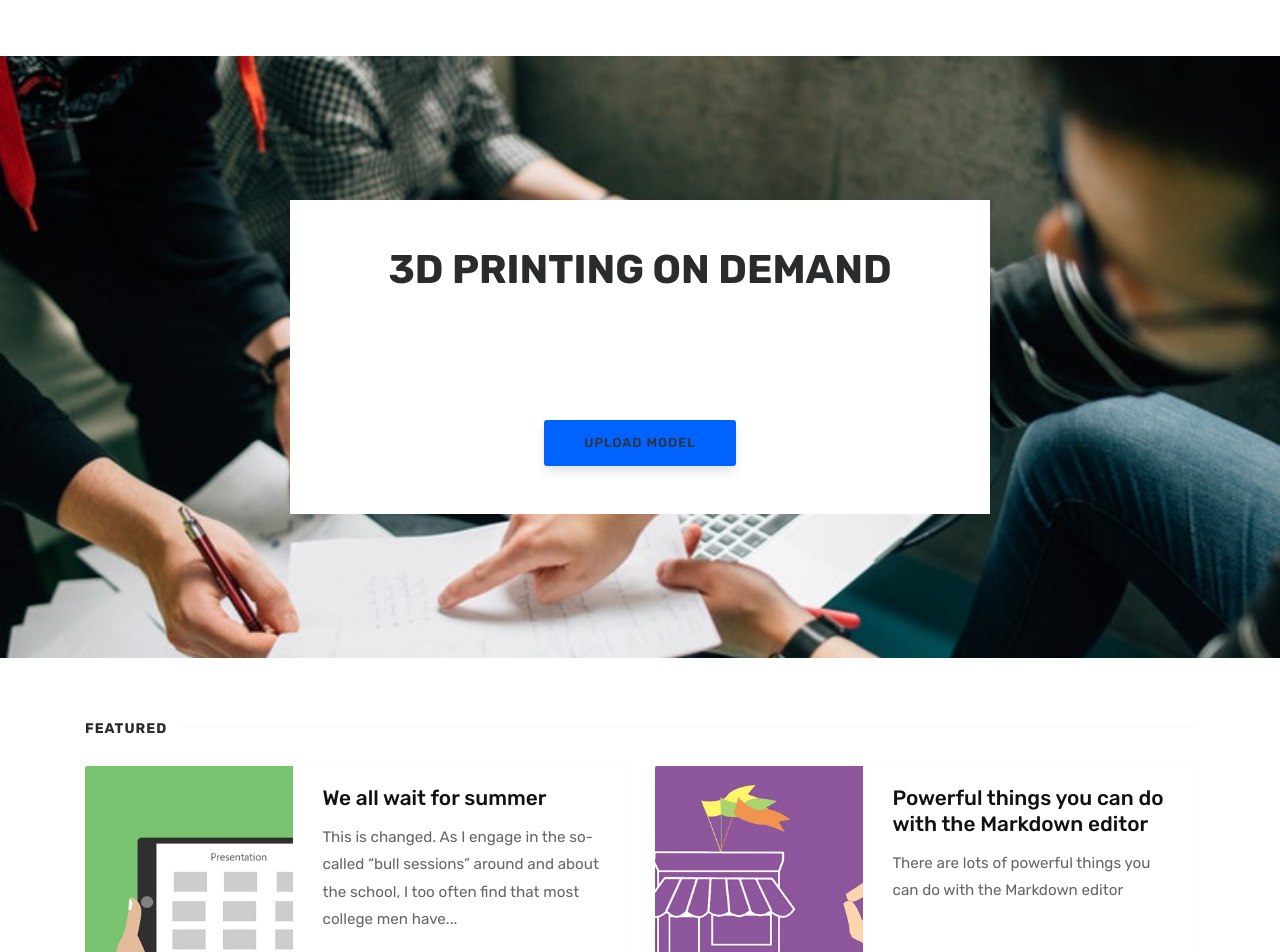
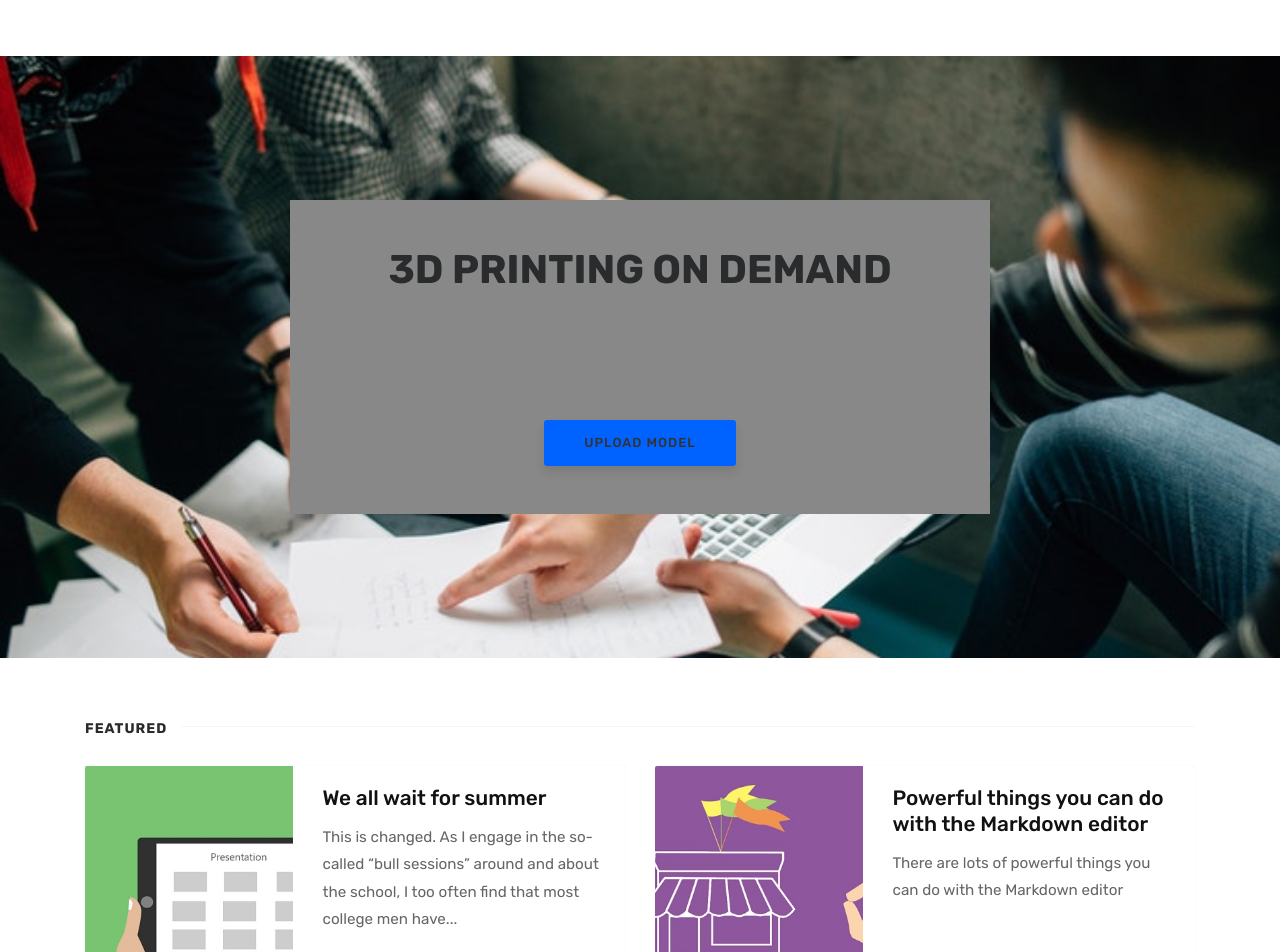
Before and after one commit to dgulacsy/Polydian3D, a Jekyll site: the page built from index.html, in a window 1280 px wide and 1400 px high. Shown: the top 952 px of the window. Built offline with Jekyll 4.4.1, drawn with Linux system fonts in a browser that asks for light colours; the list of posts is cut into pages by our own code; comment, search, counter and statistics services are not loaded; some of the changed text lies outside the part shown.

Commit message:
Personalizing jekyll theme

```diff
--- a/_config.yml
+++ b/_config.yml
@@ -1,7 +1,7 @@
 # Site
 name: "Polydian 3D"
 title: ""
-description: "Jekyll Theme for Blogging"
+description: "3D Printing on demand."
 meta_description: "Jekyll theme for blogging."
 logo: 'assets/images/logo.png'
 favicon: 'assets/images/favicon.ico'
@@ -15,8 +15,8 @@
 # Authors
 authors:
   sal:
-    name: Sal
-    display_name: Sal
+    name: Dominik Gulácsy
+    display_name: Dominik
     gravatar: e56154546cf4be74e393c62d1ae9f9d4
     email: polydian3D@gmail.com
     web: https://www.wowthemes.net/category/jekyll-themes/
--- a/assets/css/theme.css
+++ b/assets/css/theme.css
@@ -352,11 +352,11 @@
 .intro h2 {
     margin-top: 2rem;
     margin-bottom: 2rem;
-    color: #fff;
+    color: #888;
     line-height: 1.6;
 }
 .wrapintro {
-    background: #fff;
+    background: #888;
     width: 700px;
     padding: 3rem;
     max-width: 90%;
```
